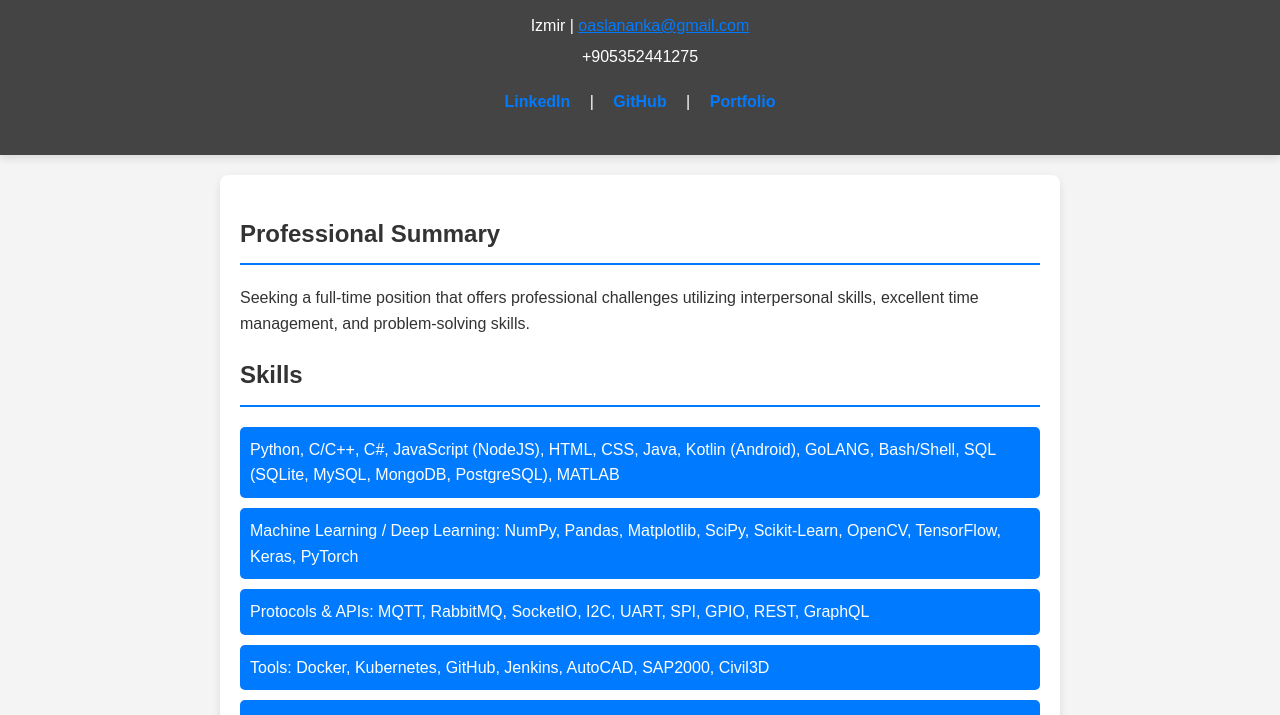
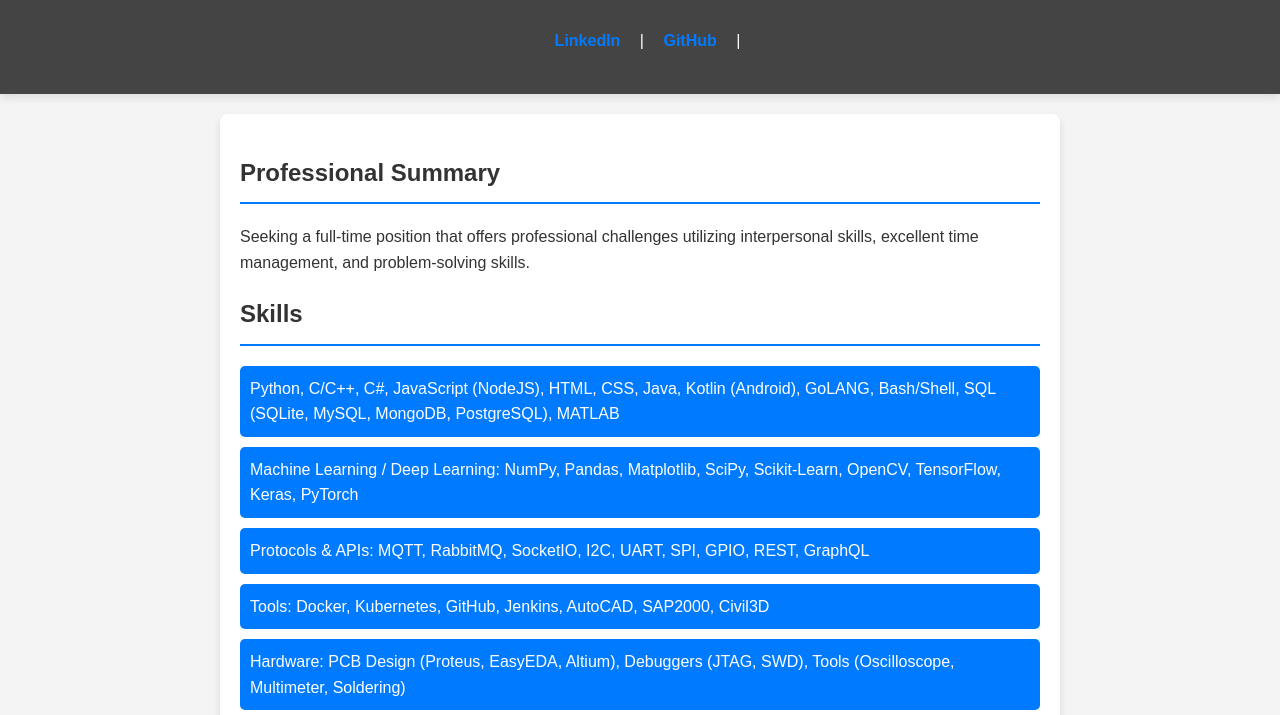
Before and after one commit to oaslananka/oaslananka.github.io, a plain HTML site: page index.html in a window 1280 px wide. Shown: the part 76-791 px from the top of the page. Drawn offline with Linux system fonts and the light colour scheme.

Commit message:
index.html

```diff
--- a/index.html
+++ b/index.html
@@ -85,12 +85,9 @@
 <body>
     <header>
         <h1>Osman Aslan</h1>
-        <p>Izmir | <a href="mailto:oaslananka@gmail.com" style="color: #007bff;">oaslananka@gmail.com</a></p>
-        <p>+905352441275</p>
         <nav>
-            <a href="https://www.linkedin.com/in/osman-aslan-673171205/">LinkedIn</a> |
+            <a href="https://www.linkedin.com/in/oaslananka/">LinkedIn</a> |
             <a href="https://github.com/oaslananka">GitHub</a> |
-            <a href="https://oaslananka.github.io/">Portfolio</a>
         </nav>
     </header>
     <main>
```
